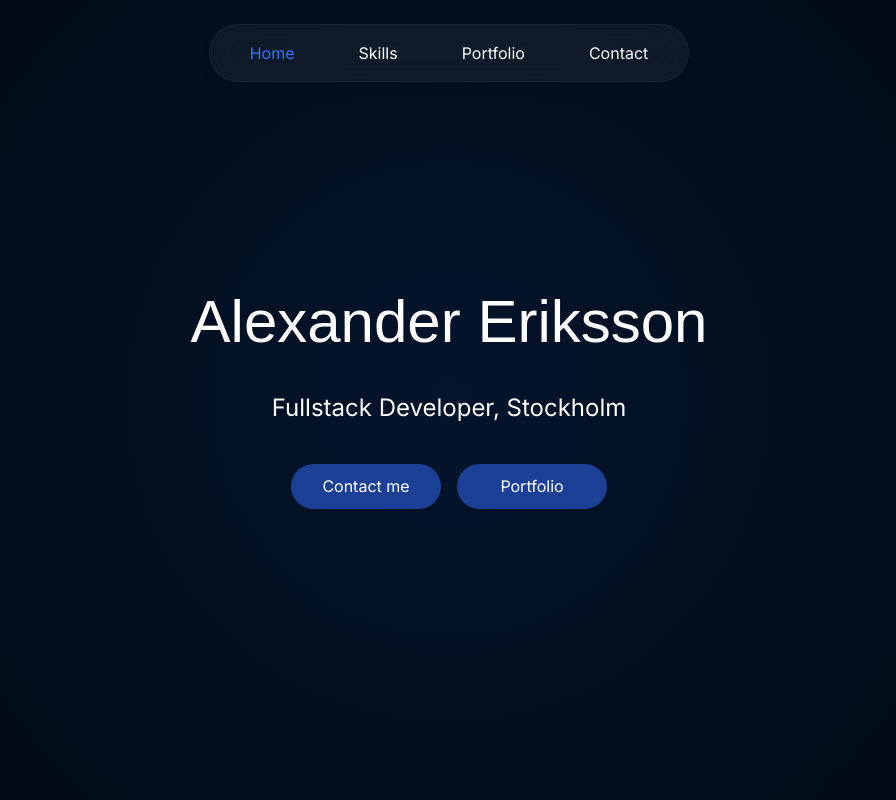
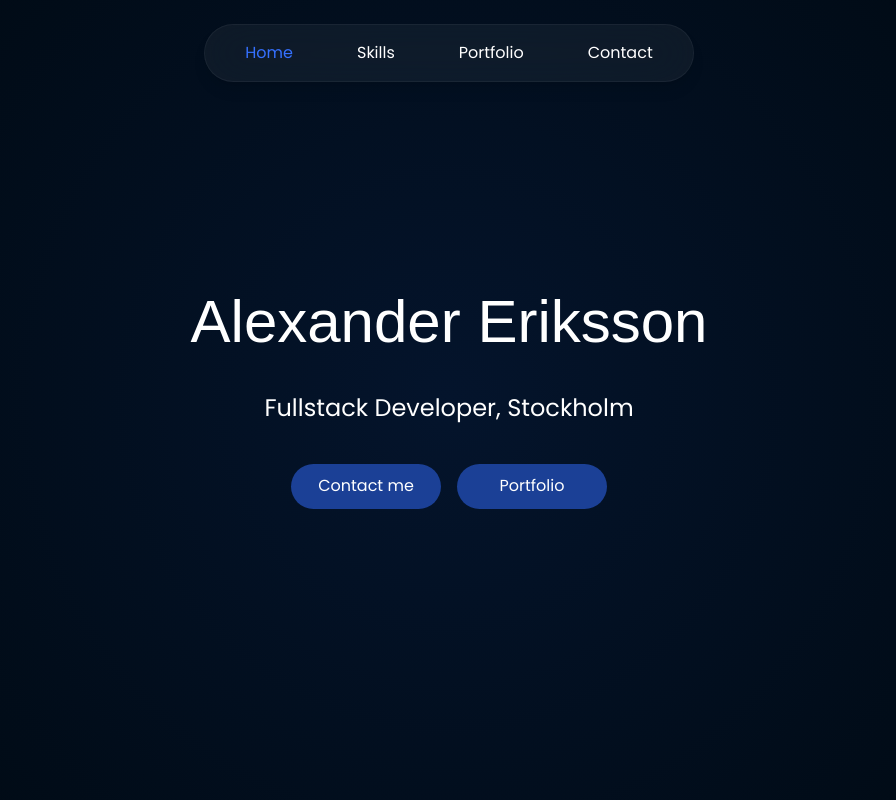
Before and after one commit to alexanderiksson/Portfolio, a React (Vite) app: page / in a window 1280 px wide. Shown: the whole page, without its empty margins (191-1087 px from the left). Built offline with nearby package versions, Linux system fonts and the light colour scheme; no server answers; a web font is replaced by a local one.

Commit message:
Font change

```diff
--- a/src/assets/css/global.css
+++ b/src/assets/css/global.css
@@ -1,4 +1,4 @@
-@import url("https://fonts.googleapis.com/css2?family=Inter:ital,opsz,wght@0,14..32,100..900;1,14..32,100..900&display=swap");
+@import url("https://fonts.googleapis.com/css2?family=Poppins:ital,wght@0,100;0,200;0,300;0,400;0,500;0,600;0,700;0,800;0,900;1,100;1,200;1,300;1,400;1,500;1,600;1,700;1,800;1,900&display=swap");
 @import url("https://fonts.googleapis.com/css2?family=Zen+Dots&display=swap");
 
 :root {
@@ -26,7 +26,7 @@
   background: var(--background);
   background-color: var(--background-2);
   color: white;
-  font-family: "Inter", sans-serif;
+  font-family: "Poppins", sans-serif;
   font-size: 16px;
   display: flex;
   flex-direction: column;
```
